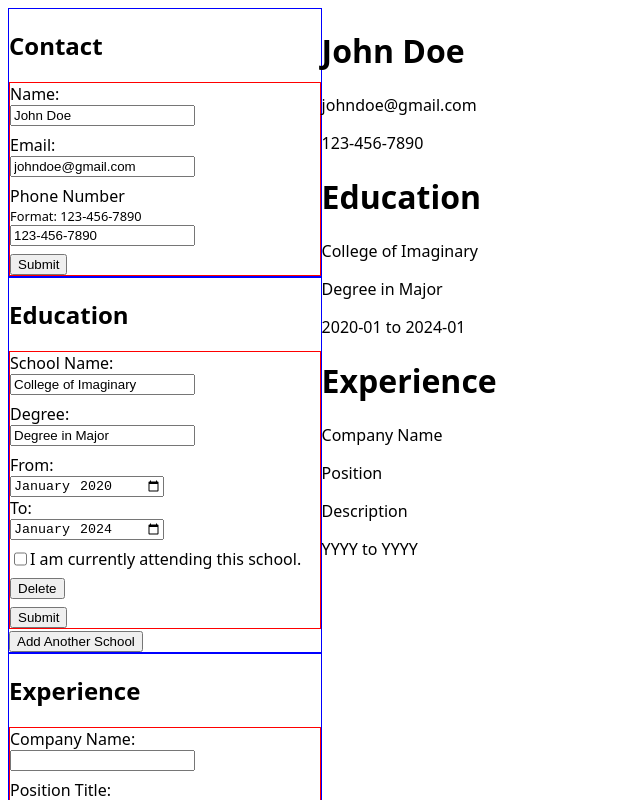
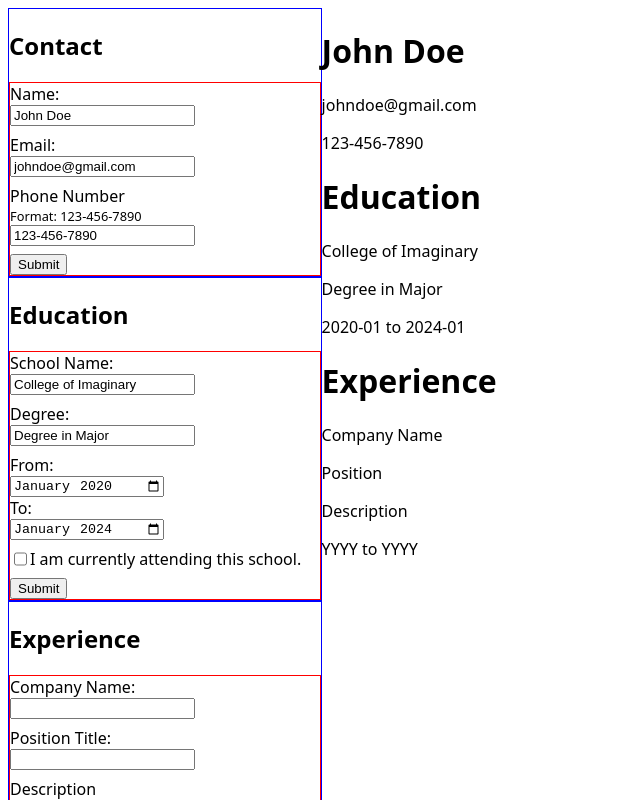
Before and after one commit to ken-ux/cv-application, a React (Vite) app: page / in a window 1280 px wide. Shown: the top 800 px of the page, without its empty margins (0-640 px from the left). Built offline with nearby package versions, Linux system fonts and the light colour scheme.

Commit message:
Simplify education form to single submission

```diff
--- a/src/components/Education.jsx
+++ b/src/components/Education.jsx
@@ -1,27 +1,27 @@
-import { useState } from "react";
+// import { useState } from "react";
 import SchoolForm from "./SchoolForm";
 import PropTypes from "prop-types";
 
 function Education({ submitForm }) {
-  const [forms, setForms] = useState([{ id: 1 }]);
+  // const [forms, setForms] = useState([{ id: 1 }]);
 
-  const addForm = () => {
-    let id = forms[forms.length - 1].id + 1;
-    const newForms = [...forms];
-    newForms.push({ id: id });
-    setForms(newForms);
-  };
+  // const addForm = () => {
+  //   let id = forms[forms.length - 1].id + 1;
+  //   const newForms = [...forms];
+  //   newForms.push({ id: id });
+  //   setForms(newForms);
+  // };
 
-  const formsList = forms.map((form) => (
-    <SchoolForm key={form.id} id={form.id} submitForm={submitForm} />
-  ));
+  // const formsList = forms.map((form) => (
+  //   <SchoolForm key={form.id} id={form.id} submitForm={submitForm} />
+  // ));
 
   return (
     <>
-      {formsList}
-      <button type="button" onClick={addForm}>
+      <SchoolForm id={1} submitForm={submitForm} />
+      {/* <button type="button" onClick={addForm}>
         Add Another School
-      </button>
+      </button> */}
     </>
   );
 }
--- a/src/components/PreviewCV.jsx
+++ b/src/components/PreviewCV.jsx
@@ -1,18 +1,17 @@
 import PropTypes from "prop-types";
 
 function PreviewCV({ contact, education }) {
-  const schools = education.map((school, index) => {
+  const schools = education.map((school) => {
     return (
-      <div key={index}>
+      <>
         <p>{school.schoolName}</p>
         <p>{school.degree}</p>
         <p>
           {school.startYear} to {school.endYear}
         </p>
-      </div>
+      </>
     );
   });
-
   return (
     <div>
       <div>
--- a/src/components/SchoolForm.jsx
+++ b/src/components/SchoolForm.jsx
@@ -63,13 +63,19 @@ function SchoolForm({ id, submitForm }) {
         />
         <label htmlFor={id}>I am currently attending this school.</label>
       </div>
-      <button type="button">Delete</button>
       <button
         type="submit"
         onClick={(e) => {
-          e.preventDefault;
-          // remember that the education hook is an array
-          // submitForm([])
+          e.preventDefault();
+          submitForm([
+            {
+              id: id,
+              schoolName: schoolName,
+              degree: degree,
+              startYear: startYear,
+              endYear: endYear,
+            },
+          ]);
         }}
       >
         Submit
```
